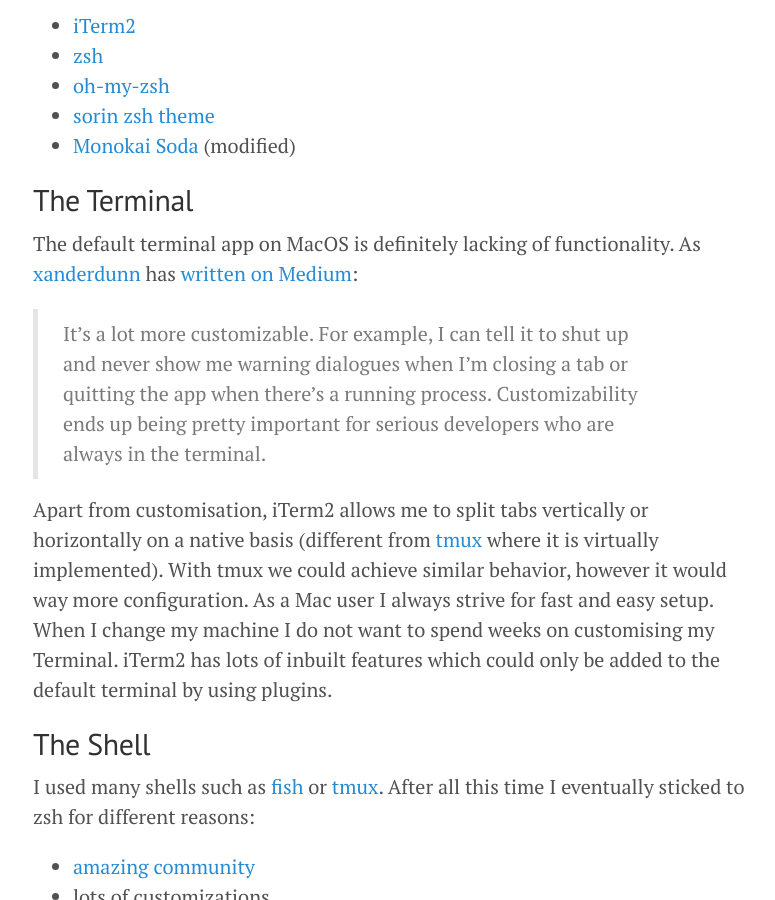
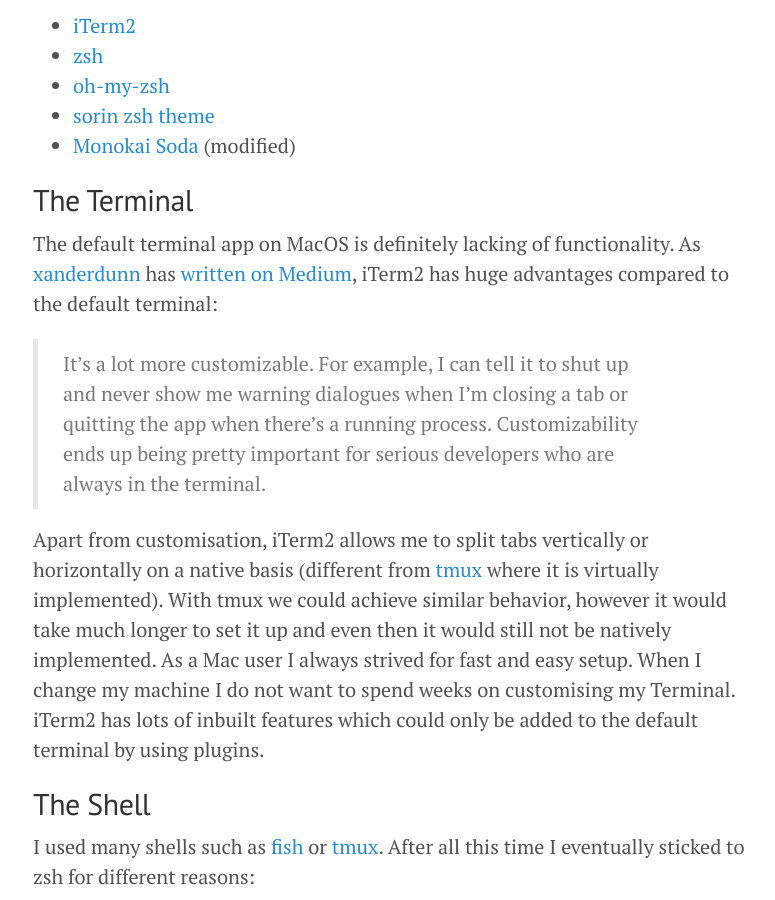
Before and after one commit to bitbrain/bitbrain.github.io, a Jekyll site: the page built from _posts/2017-08-16-terminal-setup-on-macos.md, in a window 1280 px wide and 900 px high, scrolled down 559 px. Shown: the whole window, without its empty margins (247-1022 px from the left). Built offline with Jekyll 4.4.1, drawn with Linux system fonts in a browser that asks for light colours.

Commit message:
Fix typos

```diff
--- a/_posts/2017-08-16-terminal-setup-on-macos.md
+++ b/_posts/2017-08-16-terminal-setup-on-macos.md
@@ -15,11 +15,11 @@
 
 ## The Terminal
 
-The default terminal app on MacOS is definitely lacking of functionality. As [xanderdunn](https://medium.com/@xanderdunn) has [written on Medium](https://medium.com/@xanderdunn/iterm2-vs-terminal-c06976f106ef):
+The default terminal app on MacOS is definitely lacking of functionality. As [xanderdunn](https://medium.com/@xanderdunn) has [written on Medium](https://medium.com/@xanderdunn/iterm2-vs-terminal-c06976f106ef), iTerm2 has huge advantages compared to the default terminal:
 
 > It’s a lot more customizable. For example, I can tell it to shut up and never show me warning dialogues when I’m closing a tab or quitting the app when there’s a running process. Customizability ends up being pretty important for serious developers who are always in the terminal.
 
-Apart from customisation, iTerm2 allows me to split tabs vertically or horizontally on a native basis (different from [tmux](https://gist.github.com/simme/1297707) where it is virtually implemented). With tmux we could achieve similar behavior, however it would way more configuration. As a Mac user I always strive for fast and easy setup. When I change my machine I do not want to spend weeks on customising my Terminal. iTerm2 has lots of inbuilt features which could only be added to the default terminal by using plugins.
+Apart from customisation, iTerm2 allows me to split tabs vertically or horizontally on a native basis (different from [tmux](https://gist.github.com/simme/1297707) where it is virtually implemented). With tmux we could achieve similar behavior, however it would take much longer to set it up and even then it would still not be natively implemented. As a Mac user I always strived for fast and easy setup. When I change my machine I do not want to spend weeks on customising my Terminal. iTerm2 has lots of inbuilt features which could only be added to the default terminal by using plugins.
 
 ## The Shell
 
```
